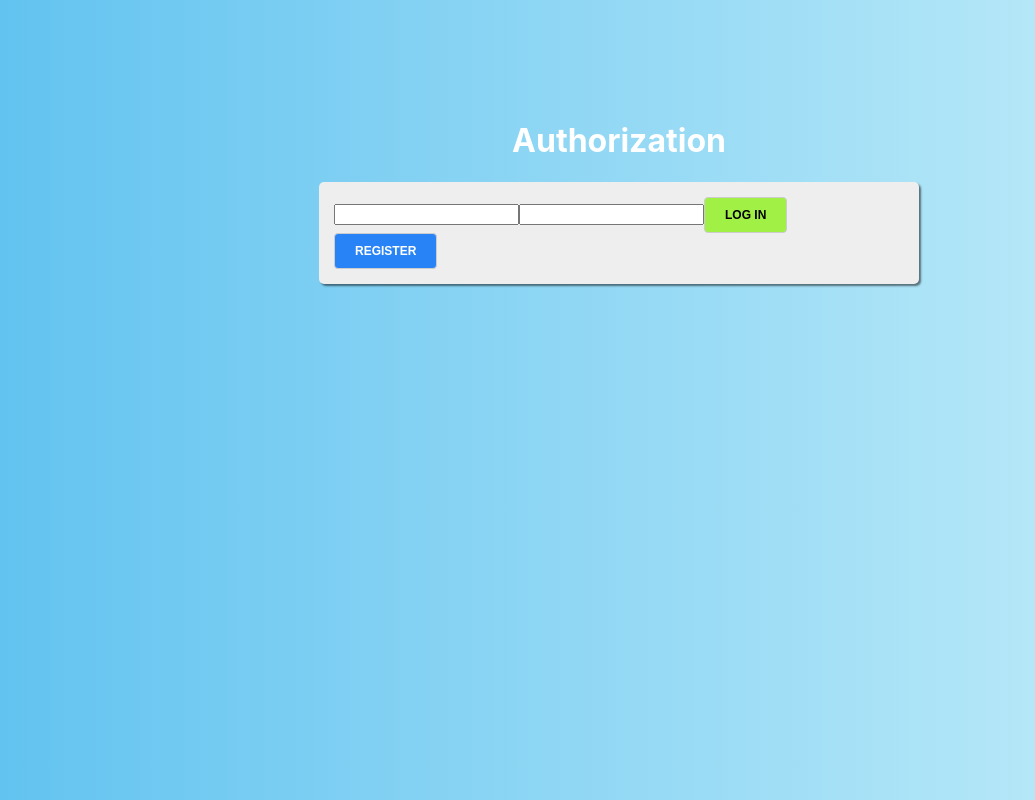
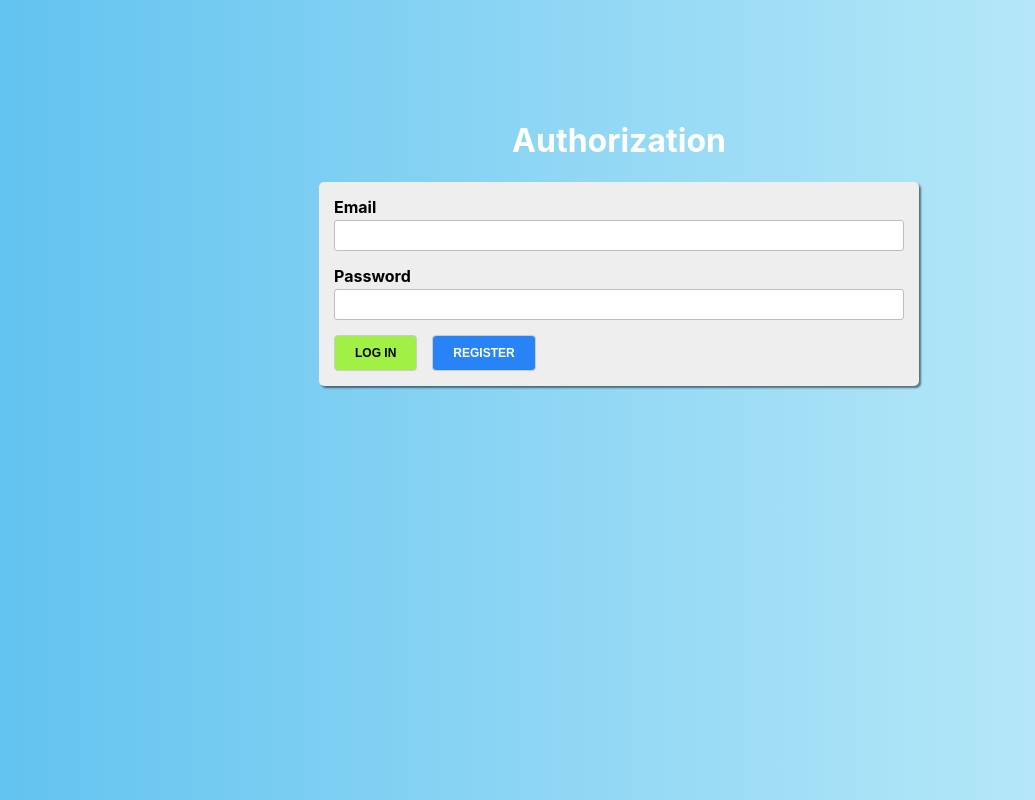
Before and after one commit to Bluesman66/react-quiz, a React app: page /auth in a window 1280 px wide. Shown: the top 800 px of the page, without its empty margins (121-1156 px from the left). Built offline with nearby package versions, Linux system fonts and the light colour scheme; the HTML template or start-up script is replaced by a standard one.

Commit message:
2. Компонент текстового поля

```diff
--- /dev/null
+++ b/src/components/UI/Input/Input.js
@@ -0,0 +1,34 @@
+import React from 'react';
+import s from './Input.module.scss';
+
+const isInvalid = ({ valid, touched, shouldValidate }) => {
+	return !valid && shouldValidate && touched;
+};
+
+const Input = (props) => {
+	const inputType = props.type || 'text';
+	const cls = [s.Input];
+	const htmlFor = `${inputType}-${Math.random()}`;
+
+	if (isInvalid(props)) {
+		cls.push(s.invalid);
+	}
+
+	return (
+		<div className={cls.join(' ')}>
+			<label htmlFor={htmlFor}>{props.label}</label>
+			<input
+				type={inputType}
+				name
+				id={htmlFor}
+				value={props.value}
+				onChange={props.onChange}
+			/>
+			{isInvalid(props) ? (
+				<span>{props.error || 'Please enter correct value'}</span>
+			) : null}
+		</div>
+	);
+};
+
+export default Input;
--- /dev/null
+++ b/src/components/UI/Input/Input.module.scss
@@ -0,0 +1,35 @@
+$warn: #f01f30;
+$input-border: #bebebe;
+
+.Input {
+	margin-bottom: 15px;
+
+	& label {
+		margin-bottom: 3px;
+		padding: 0;
+		display: block;
+		font-weight: bold;
+	}
+
+	& input {
+		display: block;
+		box-sizing: border-box;
+		border: 1px solid $input-border;
+		border-radius: 3px;
+		padding: 7px;
+		margin: 0 0 5px;
+		width: 100%;
+		outline: none;
+		transition: all 0.3s ease-in-out;
+	}
+
+	& span {
+		color: $warn;
+		font-size: 12px;
+		font-weight: bold;
+	}
+
+	&.invalid label {
+		color: $warn;
+	}
+}
--- a/src/components/index.js
+++ b/src/components/index.js
@@ -2,6 +2,7 @@ import ActiveQuiz from './ActiveQuiz/ActiveQuiz';
 import Button from './UI/Button/Button';
 import Drawer from './Navigation/Drawer/Drawer';
 import FinishedQuiz from './FinishedQuiz/FinishedQuiz';
+import Input from './UI/Input/Input';
 import MenuToggle from './Navigation/MenuToggle/MenuToggle';
 
-export { ActiveQuiz, FinishedQuiz, Button, MenuToggle, Drawer };
+export { ActiveQuiz, FinishedQuiz, Button, MenuToggle, Drawer, Input };
--- a/src/containers/Auth/Auth.js
+++ b/src/containers/Auth/Auth.js
@@ -1,4 +1,5 @@
 import { Button } from '../../components';
+import { Input } from '../../components';
 import React from 'react';
 import s from './Auth.module.scss';
 
@@ -16,8 +17,8 @@ const Auth = () => {
 			<div>
 				<h1>Authorization</h1>
 				<form onSubmit={submit} className={s.AuthForm}>
-					<input type="text" />
-					<input type="text" />
+					<Input label="Email"/>
+					<Input label="Password" error="TEST"/>
 					<Button type="success" onClick={login}>
 						Log In
 					</Button>
```
